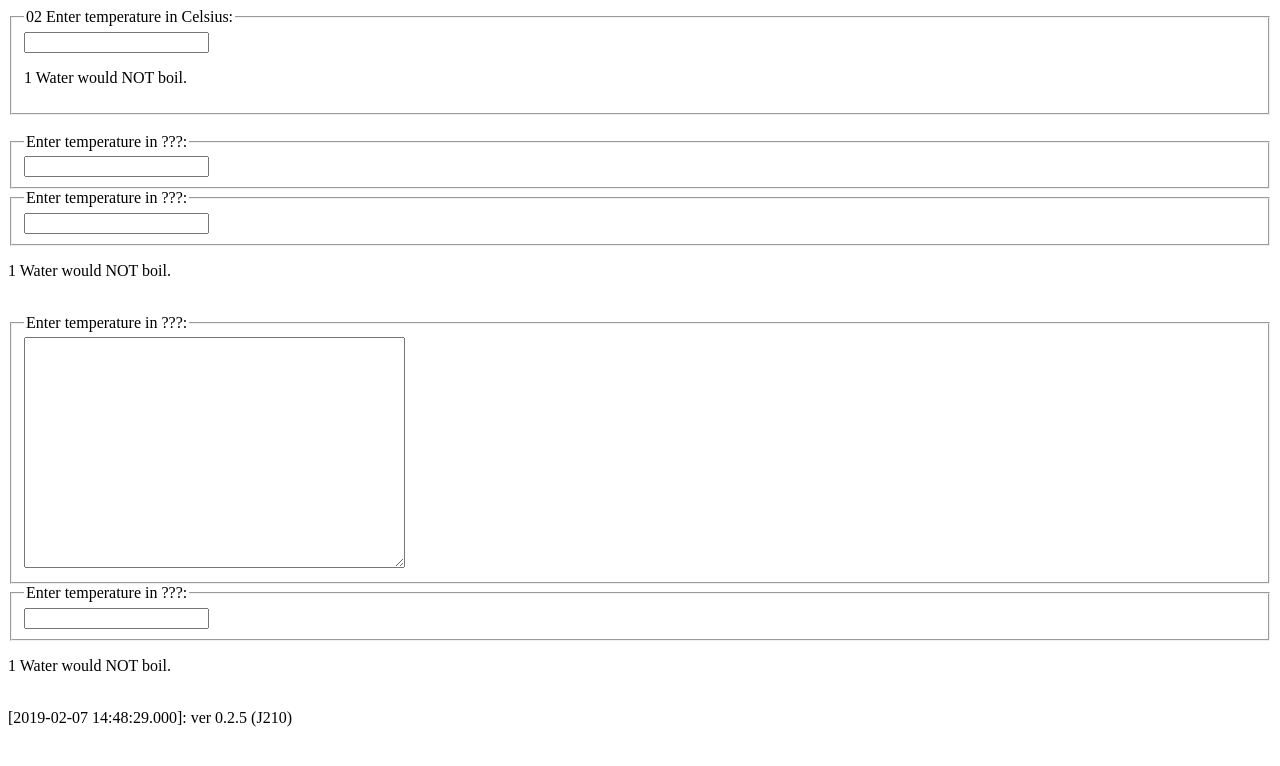
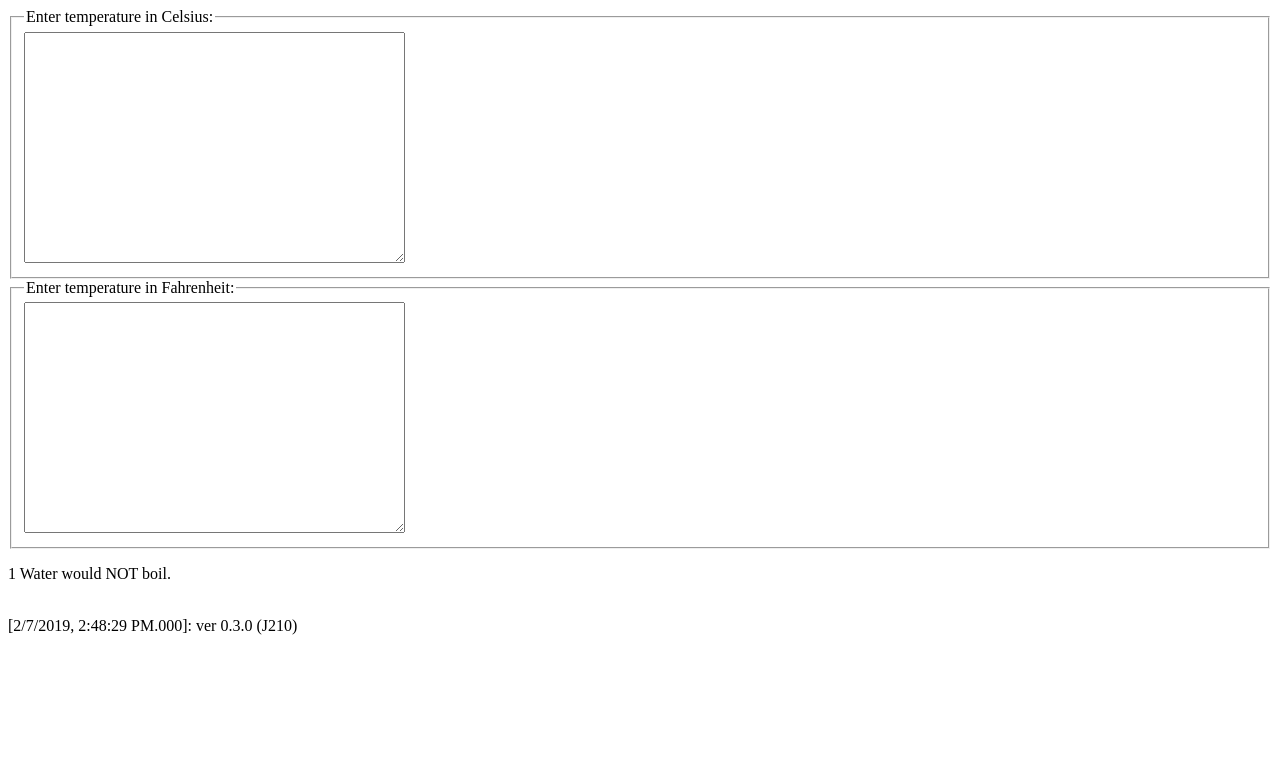
Before and after one commit to MaixEqu/reactts4, a React (Create React App) app: page / in a window 1280 px wide. Shown: the top 766 px of the page. Built offline with nearby package versions, Linux system fonts and the light colour scheme.

Commit message:
full 2 textareas C to/fom F convert, ver 0.3.0 (J210)

```diff
--- a/src/App.tsx
+++ b/src/App.tsx
@@ -1,20 +1,17 @@
 import React, { Component } from 'react';
-import * as mx from './mxlibcut';
+// import * as mx from './mxlibcut';
+import * as mx from './mxlib';
 
-const sVersion = "ver 0.2.5 (J210)";
+const sVersion = "ver 0.3.0 (J210)";
 
-export class App extends Component {
+export class Main extends Component {
   render() {
     let time_ver = `[${mx.sFTime()}]: ${sVersion}`;
-    console.log(`hot-edit textareas tests ${time_ver}...`)
+    // console.log(`hot-edit textareas tests ${time_ver}...`)
     return (
       <div className="App">
         <header className="App-header">
-          <div id="input"></div>
-          <br />
-          <div id="input2"></div>
-          <br />
-          <div id="textareas">tareas</div>
+          <div id="textareas">textareas</div>
         </header>
         <br />
         <footer>{time_ver}</footer>
@@ -35,7 +32,7 @@ interface IProps {
   onTemperatureChange?: (value: string) => void;
 }
 
-function BoilingVerdict(props: IProps) {
+const BoilingVerdict = (props: IProps) => {
   let sMsg = <p>1 Water would NOT boil.</p>;
   if (props.celsius && props.celsius >= 100) {
     sMsg = <p>Water would boil.</p>;
@@ -43,40 +40,15 @@ function BoilingVerdict(props: IProps) {
   return sMsg
 }
 
-export class Calculator extends React.Component<IProps, IState> {
-  constructor(props: IProps) {
-    super(props);
-    this.handleChange = this.handleChange.bind(this);
-    this.state = {temperature: ''};
-  }
-
-  handleChange(e: React.ChangeEvent<HTMLInputElement>) {
-    this.setState({temperature: e.target.value});
-  }
-
-  render() {
-    const temperature = this.state.temperature;
-    return (
-      <fieldset>
-        <legend>02 Enter temperature in Celsius:</legend>
-        <input
-          value={temperature}
-          onChange={this.handleChange} />
-        <BoilingVerdict
-          celsius={parseFloat(temperature)} />
-      </fieldset>
-    );
-  }
-}
-
-function toCelsius(fahrenheit: number): number {
+const toCelsius = (fahrenheit: number): number => {
   return (fahrenheit - 32) * 5 / 9;
 }
 
-function toFahrenheit(celsius: number): number {
+const toFahrenheit = (celsius: number): number => {
   return (celsius * 9 / 5) + 32;
 }
-function tryConvert(temperature: string, convert: Function) {
+
+const tryConvert = (temperature: string, convert: Function) => {
   const input = parseFloat(temperature);
   if (Number.isNaN(input)) {
     return '';
@@ -86,69 +58,10 @@ function tryConvert(temperature: string, convert: Function) {
   return rounded.toString();
 }
 
-class TemperatureInput extends React.Component<IProps, IState> {
-  constructor(props: IProps) {
-    super(props);
-    this.handleChange = this.handleChange.bind(this);
-  }
-
-  handleChange(e: React.ChangeEvent<HTMLInputElement>) {
-    if (this.props.onTemperatureChange)
-       this.props.onTemperatureChange(e.target.value);
-  }
-
-  render() {
-    const temperature = this.props.temperature;
-    const scale = this.props.scale;
-    return (
-      <fieldset>
-        <legend>Enter temperature in ???:</legend>
-        <input value={temperature}
-               onChange={this.handleChange} />
-      </fieldset>
-    );
-  }
-}
-// <legend>Enter temperature in {scaleNames[scale]}:</legend>
-
-export class Calculator2 extends React.Component<IProps, IState> {
-  constructor(props: IProps) {
-    super(props);
-    this.handleCelsiusChange = this.handleCelsiusChange.bind(this);
-    this.handleFahrenheitChange = this.handleFahrenheitChange.bind(this);
-    this.state = {temperature: '', scale: 'c'};
-  }
-
-  handleCelsiusChange(temperature: string) {
-    this.setState({scale: 'c', temperature});
-  }
-
-  handleFahrenheitChange(temperature: string) {
-    this.setState({scale: 'f', temperature});
-  }
-
-  render() {
-    const scale = this.state.scale;
-    const temperature = this.state.temperature;
-    const celsius = scale === 'f' ? tryConvert(temperature, toCelsius) : temperature;
-    const fahrenheit = scale === 'c' ? tryConvert(temperature, toFahrenheit) : temperature;
-
-    return (
-      <div>
-        <TemperatureInput
-          scale="c"
-          temperature={celsius}
-          onTemperatureChange={this.handleCelsiusChange} />
-        <TemperatureInput
-          scale="f"
-          temperature={fahrenheit}
-          onTemperatureChange={this.handleFahrenheitChange} />
-        <BoilingVerdict
-          celsius={parseFloat(celsius)} />
-      </div>
-    );
-  }
-}
+const scaleNames: Map<string, string> = new Map([
+  ['c', 'Celsius'],
+  ['f', 'Fahrenheit'],
+]);
 
 class TemperatureTArea extends React.Component<IProps, IState> {
   constructor(props: IProps) {
@@ -163,17 +76,18 @@ class TemperatureTArea extends React.Component<IProps, IState> {
 
   render() {
     const temperature = this.props.temperature;
-    const scale = this.props.scale;
+    const scale = this.props.scale || 'c';
+    const scaleName = scaleNames.get(scale);
     return (
       <fieldset>
-        <legend>Enter temperature in ???:</legend>
+        <legend>Enter temperature in {scaleName}:</legend>
         <textarea rows={15} cols={45} value={temperature}
                onChange={this.handleChange} />
       </fieldset>
     );
   }
 }
-export class Calculator3 extends React.Component<IProps, IState> {
+export class TextAreas extends React.Component<IProps, IState> {
   constructor(props: IProps) {
     super(props);
     this.handleCelsiusChange = this.handleCelsiusChange.bind(this);
@@ -201,7 +115,7 @@ export class Calculator3 extends React.Component<IProps, IState> {
           scale="c"
           temperature={celsius}
           onTemperatureChange={this.handleCelsiusChange} />
-        <TemperatureInput
+        <TemperatureTArea
           scale="f"
           temperature={fahrenheit}
           onTemperatureChange={this.handleFahrenheitChange} />
--- a/src/index.tsx
+++ b/src/index.tsx
@@ -2,7 +2,5 @@ import React from 'react';
 import ReactDOM from 'react-dom';
 import * as App from './App';
 
-ReactDOM.render(<App.App />, document.getElementById('root'));
-ReactDOM.render(<App.Calculator />, document.getElementById('input'));
-ReactDOM.render(<App.Calculator2 />, document.getElementById('input2'));
-ReactDOM.render(<App.Calculator3 />, document.getElementById('textareas'));
+ReactDOM.render(<App.Main />, document.getElementById('root'));
+ReactDOM.render(<App.TextAreas />, document.getElementById('textareas'));
--- a/src/mxlibcut.ts
+++ b/src/mxlib.ts
@@ -6,7 +6,7 @@ const console_log = console.log;
 
 export const sFTime = (): string => {
     let oDateNow = new Date();
-    return oDateNow.toISOString().replace(/[A-Z]/g, " ").trim(); // + '.' + add3Zero(oDateNow.getMilliseconds());
+    return oDateNow.toLocaleString() + '.' + add3Zero(oDateNow.getMilliseconds());
 };
 const add3Zero = (n: number): string => ("000" + n).slice(-3);
 //--------------------------------------------------------------------------------------------------
@@ -33,6 +33,10 @@ const logMapElements = (value: any, key: any) => {
 }
 export const lHash = (hash: any) => hash.forEach(logMapElements);
 
+export const aSortUnique = (arr: string[]): string[] => {
+    return [...new Set(arr)].sort();
+};
+
 export const aArrayUnion = (arr1: string[], arr2: string[]): string[] => {
     return arr1.concat(arr2);
 };
@@ -55,6 +59,30 @@ export const aGetByREx = (str: string, re: string): string[] => {
 };
 
 //==================================================================================================
+export const tr = (sLine: string, frABC?: string, toABC?: string): string => {
+    frABC = frABC || "abcdefghijklmnopqrstuvwxyz";
+    toABC = toABC || "абцдефгхійклмнопщрстувшжиз";
+    if (frABC.length > toABC.length) toABC = toABC.padEnd(frABC.length, "?");
+    [...frABC].forEach( (sym, i) => { if (toABC) sLine = sLine.replace(new RegExp(sym, "g"), toABC[i]) });
+    return sLine;
+};
+export const tr2by2 = (sLine: string, frABC: string, toABC: string): string => {
+    if (frABC.length > toABC.length) toABC = toABC.padEnd(frABC.length, "?");
+    for(let i=1; i < sLine.length; i +=2 ) {
+        sLine = sLine.replace(new RegExp(frABC[i-1] + frABC[i] , "g"), toABC[i-1]+toABC[i]);
+    };
+    return sLine;
+};
+
+/*
+tr("ΑΒΓΔΕΖΗΘΙΚΛΜΝΟΠΡΣΤΥΦΧΩ", "ABGDEZITIKLMNOPRSTIFHO");
+tr("αβγδεζηθικλμνοπρστυφχω", "abgdezitiklmnoprstifho");
+s(/Ξ/g, "X"); s(/Ψ/g, "Ps");
+s(/ξ/g, "x"); s(/ψ/g, "Ps");
+s(/ς/g, "s");
+*/
+
+//==================================================================================================
 // classes...
 export class MMap extends Map<string, string> {    // simulate perl's string map
     get(key: string) {
--- a/tsconfig.json
+++ b/tsconfig.json
@@ -1,6 +1,6 @@
 {
   "compilerOptions": {
-    "target": "es2015",
+    "target": "es2018",
     "lib": [
       "dom",
       "dom.iterable",
```
